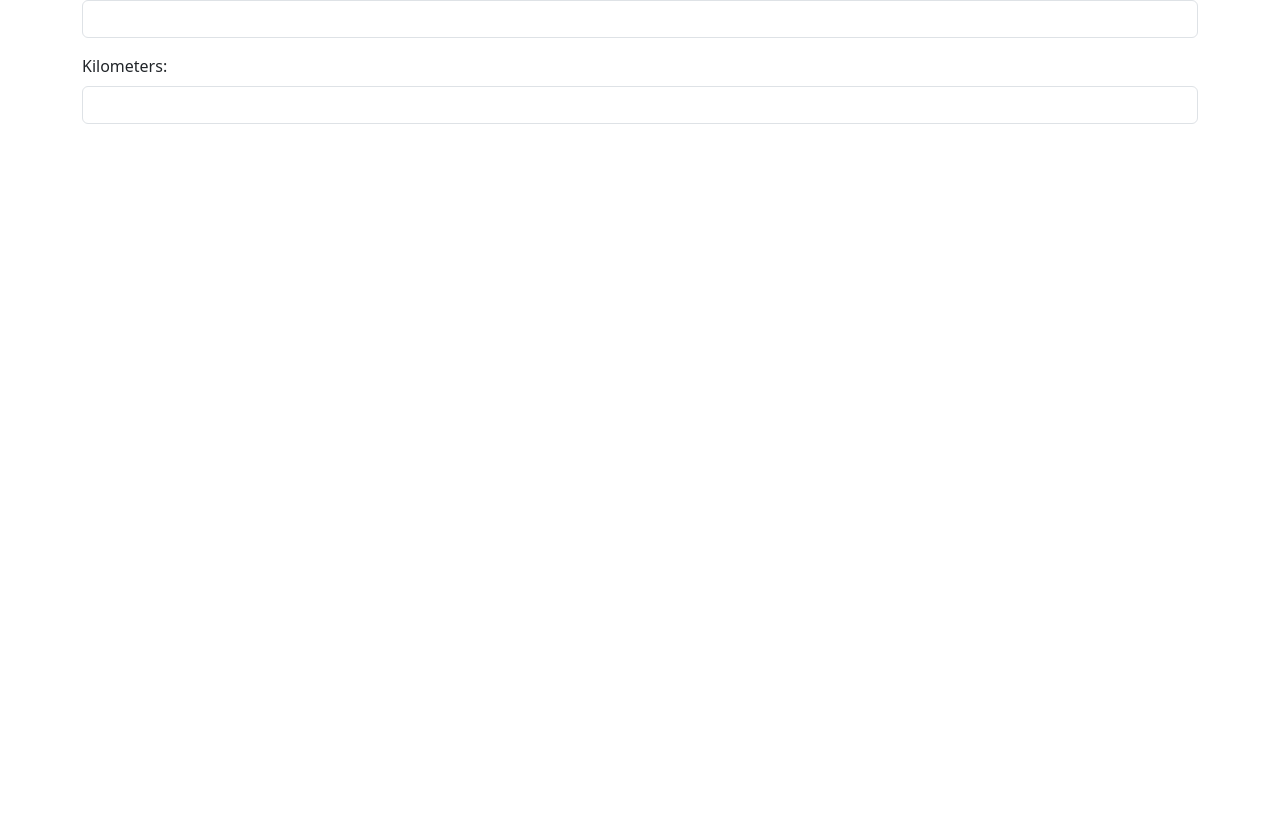
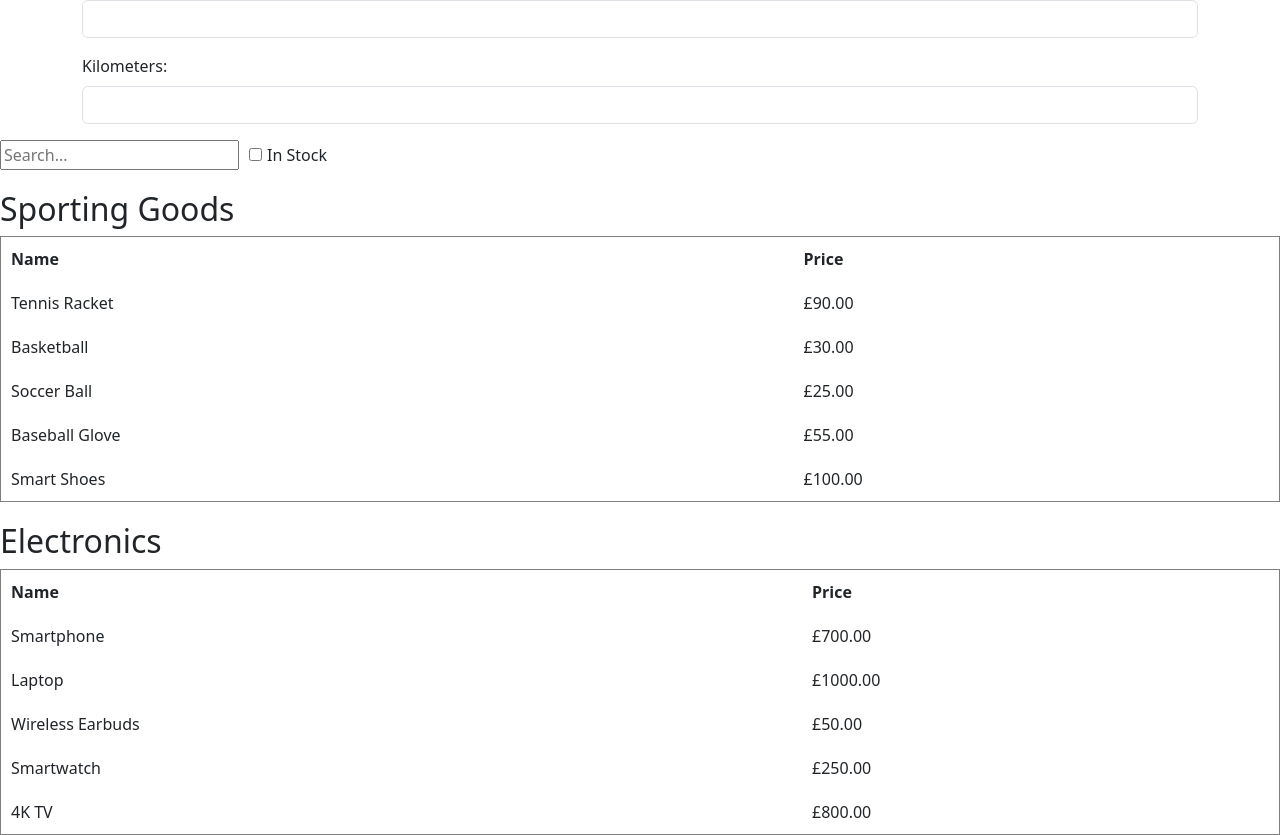
Before and after one commit to maxecution/git-test, a React (Create React App) app in the folder React_tests/first_app/starter/: page / in a window 1280 px wide. Shown: the part 653-1488 px from the top of the page. Before the commit the page ends 800 px from the top, so only its background shows below. Built offline with nearby package versions, Linux system fonts and the light colour scheme.

Commit message:
Implemented basic inventory table with search filter and stock checkbox

```diff
--- a/React_tests/first_app/starter/src/App.js
+++ b/React_tests/first_app/starter/src/App.js
@@ -1,4 +1,5 @@
 import './App.css';
+import InventoryTable from './components/InventoryTable';
 import MilesToKmConverter from './components/MilesToKmConverter';
 import MyComponent from './components/MyComponent';
 import 'bootstrap/dist/css/bootstrap.min.css';
@@ -9,6 +10,7 @@ function App() {
     <>
       <MyComponent />
       <MilesToKmConverter />
+      <InventoryTable />
     </>
   );
 }
--- /dev/null
+++ b/React_tests/first_app/starter/src/components/InventoryTable.jsx
@@ -0,0 +1,102 @@
+import React, { useState } from 'react';
+import inventoryData from '../inventory.json'; // Import JSON file
+
+const InventoryTable = () => {
+    const [searchTerm, setSearchTerm] = useState('');
+    const [inStockOnly, setInStockOnly] = useState(false);
+
+    const filterItems = (items) => {
+        return items.filter(item => {
+            const matchesSearchTerm = item.name.toLowerCase().includes(searchTerm.toLowerCase());
+            const isInStock = !inStockOnly || item.quantity > 0;
+            return matchesSearchTerm && isInStock;
+        });
+    };
+
+    const sportingGoods = inventoryData.sporting_goods;
+    const electronics = inventoryData.electronic;
+
+    const filteredSportingGoods = filterItems(sportingGoods);
+    const filteredElectronics = filterItems(electronics);
+
+    const handleSearchChange = (event) => {
+        setSearchTerm(event.target.value);
+    };
+
+    const handleCheckboxChange = (event) => {
+        setInStockOnly(event.target.checked);
+    };
+
+    return (
+        <div>
+            <div style={{ marginBottom: '20px' }}>
+                <input
+                    type="text"
+                    placeholder="Search..."
+                    value={searchTerm}
+                    onChange={handleSearchChange}
+                    style={{ marginRight: '10px' }}
+                />
+                <label>
+                    <input
+                        type="checkbox"
+                        checked={inStockOnly}
+                        onChange={handleCheckboxChange}
+                        style={{ marginRight: '5px' }}
+                    />
+                    In Stock
+                </label>
+            </div>
+
+            <h2>Sporting Goods</h2>
+            <table border="1" cellPadding="10" cellSpacing="0" style={{ width: '100%', textAlign: 'left', marginBottom: '20px' }}>
+                <thead>
+                    <tr>
+                        <th>Name</th>
+                        <th>Price</th>
+                    </tr>
+                </thead>
+                <tbody>
+                    {filteredSportingGoods.length > 0 ? (
+                        filteredSportingGoods.map(item => (
+                            <tr key={item._id}>
+                                <td>{item.name}</td>
+                                <td>£{item.price.toFixed(2)}</td>
+                            </tr>
+                        ))
+                    ) : (
+                        <tr>
+                            <td colSpan="4">No items found</td>
+                        </tr>
+                    )}
+                </tbody>
+            </table>
+
+            <h2>Electronics</h2>
+            <table border="1" cellPadding="10" cellSpacing="0" style={{ width: '100%', textAlign: 'left' }}>
+                <thead>
+                    <tr>
+                        <th>Name</th>
+                        <th>Price</th>
+                    </tr>
+                </thead>
+                <tbody>
+                    {filteredElectronics.length > 0 ? (
+                        filteredElectronics.map(item => (
+                            <tr key={item._id}>
+                                <td>{item.name}</td>
+                                <td>£{item.price.toFixed(2)}</td>
+                            </tr>
+                        ))
+                    ) : (
+                        <tr>
+                            <td colSpan="4">No items found</td>
+                        </tr>
+                    )}
+                </tbody>
+            </table>
+        </div>
+    );
+};
+
+export default InventoryTable;
--- /dev/null
+++ b/React_tests/first_app/starter/src/inventory.json
@@ -0,0 +1,66 @@
+{
+    "sporting_goods": [
+        {
+            "_id": "sg001",
+            "name": "Tennis Racket",
+            "price": 90,
+            "quantity": 10
+        },
+        {
+            "_id": "sg002",
+            "name": "Basketball",
+            "price": 30,
+            "quantity": 0
+        },
+        {
+            "_id": "sg003",
+            "name": "Soccer Ball",
+            "price": 25,
+            "quantity": 20
+        },
+        {
+            "_id": "sg004",
+            "name": "Baseball Glove",
+            "price": 55,
+            "quantity": 12
+        },
+        {
+            "_id": "sg005",
+            "name": "Smart Shoes",
+            "price": 100,
+            "quantity": 8
+        }
+    ],
+    "electronic": [
+        {
+            "_id": "el001",
+            "name": "Smartphone",
+            "price": 700,
+            "quantity": 25
+        },
+        {
+            "_id": "el002",
+            "name": "Laptop",
+            "price": 1000,
+            "quantity": 0
+        },
+        {
+            "_id": "el003",
+            "name": "Wireless Earbuds",
+            "price": 50,
+            "quantity": 30
+        },
+        {
+            "_id": "el004",
+            "name": "Smartwatch",
+            "price": 250,
+            "quantity": 20
+        },
+        {
+            "_id": "el005",
+            "name": "4K TV",
+            "price": 800,
+            "quantity": 10
+        }
+    ]
+}
```
